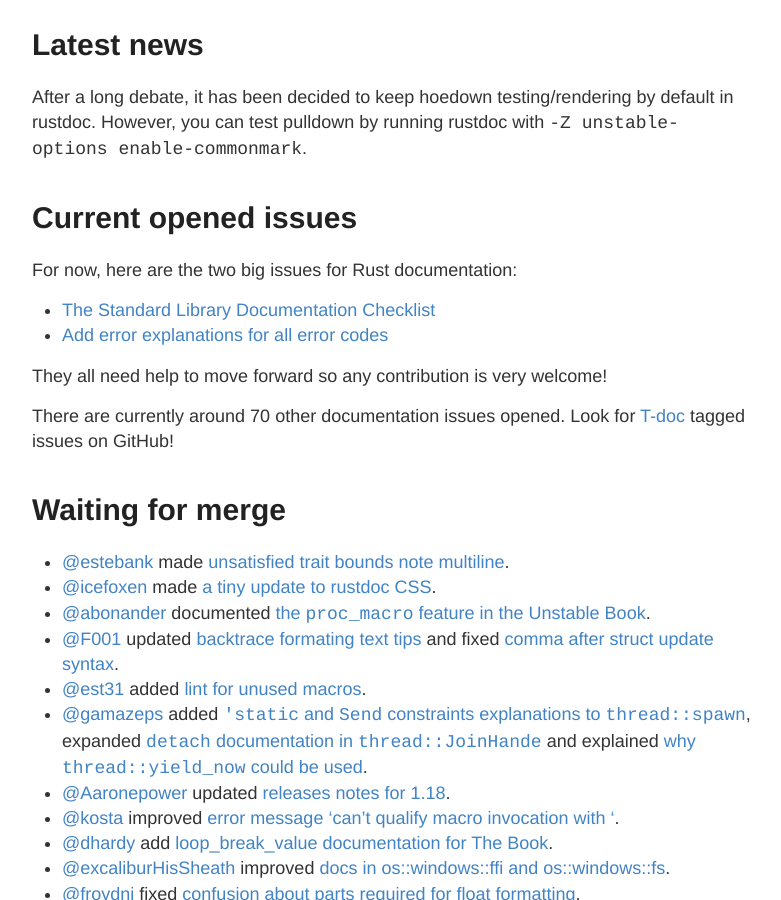
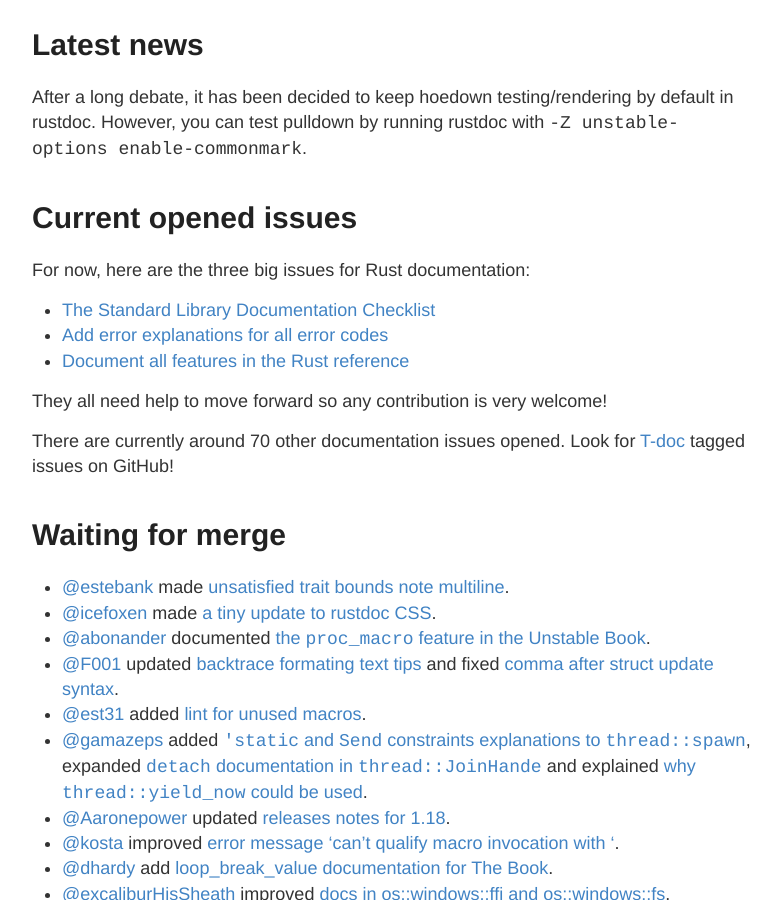
Before and after one commit to GuillaumeGomez/this-week-in-rust-docs, a Jekyll site: the page built from _posts/2017-5-14-this-week-in-rust-docs-56.md, in a window 1280 px wide and 900 px high, scrolled down 500 px. Shown: the whole window, without its empty margins (248-1029 px from the left). Built offline with Jekyll 4.4.1, drawn with Linux system fonts in a browser that asks for light colours.

Commit message:
Adding a reference to the reference

```diff
--- a/_posts/2017-5-14-this-week-in-rust-docs-56.md
+++ b/_posts/2017-5-14-this-week-in-rust-docs-56.md
@@ -23,10 +23,11 @@ After a long debate, it has been decided to keep hoedown testing/rendering by de
 
 # Current opened issues
 
-For now, here are the two big issues for Rust documentation:
+For now, here are the three big issues for Rust documentation:
 
 * [The Standard Library Documentation Checklist](https://github.com/rust-lang/rust/issues/29329)
 * [Add error explanations for all error codes](https://github.com/rust-lang/rust/issues/32777)
+* [Document all features in the Rust reference](https://github.com/rust-lang-nursery/reference/issues/9)
 
 They all need help to move forward so any contribution is very welcome!
 
```
